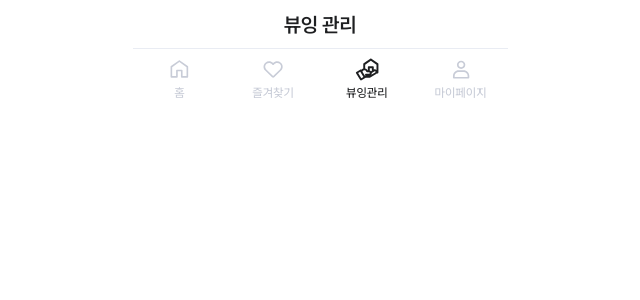
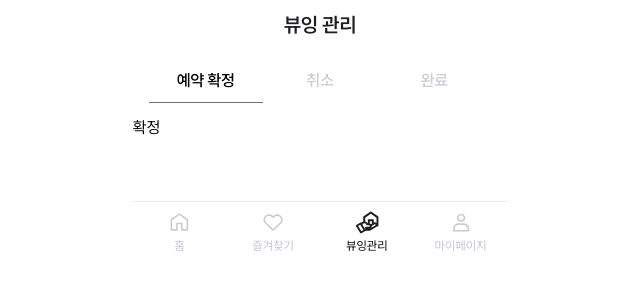
Before and after one commit to Hani-home/HaniHome_FE, a Next.js app: page /viewing in a window 1280 px wide. Shown: the top 300 px of the page, without its empty margins (320-960 px from the left). Built offline with nearby package versions, Linux system fonts and the light colour scheme.

Commit message:
feat: 선택 탭 컴포넌트 UI 구현

```diff
--- a/src/app/viewing/page.tsx
+++ b/src/app/viewing/page.tsx
@@ -1,10 +1,26 @@
+"use client";
+
+import { useState } from "react";
+
+import ContentWrapper from "@/components/layout/ContentWrapper";
 import TitleHeader from "@/components/layout/header/TitleHeader";
+import SelectTab from "@/components/viewings/SelectTab";
+import ViewingCanceledSection from "@/components/viewings/ViewingCanceledSection";
+import ViewingCompletedSection from "@/components/viewings/ViewingCompletedSection";
+import ViewingConfirmedSection from "@/components/viewings/ViewingConfirmedSection";
 
 const Viewing = () => {
+  const [activeTab, setActiveTab] = useState("confirmed");
+
   return (
-    <>
+    <ContentWrapper bottomOffset={62}>
       <TitleHeader title="뷰잉 관리" />
-    </>
+      <SelectTab activeTab={activeTab} onChange={setActiveTab} />
+
+      {activeTab === "confirmed" && <ViewingConfirmedSection />}
+      {activeTab === "canceled" && <ViewingCanceledSection />}
+      {activeTab === "completed" && <ViewingCompletedSection />}
+    </ContentWrapper>
   );
 };
 
--- /dev/null
+++ b/src/components/viewings/SelectTab.tsx
@@ -0,0 +1,32 @@
+interface SelectTabProps {
+  activeTab: string;
+  onChange: (tab: string) => void;
+}
+
+const tabs = [
+  { key: "confirmed", label: "예약 확정" },
+  { key: "canceled", label: "취소" },
+  { key: "completed", label: "완료" },
+] as const;
+
+const SelectTab = ({ activeTab, onChange }: SelectTabProps) => {
+  return (
+    <div className="flex px-4 py-3">
+      {tabs.map(tab => (
+        <button
+          key={tab.key}
+          onClick={() => onChange(tab.key)}
+          className={`text-body1-sb flex-1 cursor-pointer border-b p-2.5 text-center ${
+            activeTab === tab.key
+              ? "font-gray-900 border-gray-700"
+              : "border-white text-gray-400"
+          }`}
+        >
+          {tab.label}
+        </button>
+      ))}
+    </div>
+  );
+};
+
+export default SelectTab;
--- /dev/null
+++ b/src/components/viewings/ViewingCanceledSection.tsx
@@ -0,0 +1,4 @@
+const ViewingCanceledSection = () => {
+  return <>취소</>;
+};
+export default ViewingCanceledSection;
--- /dev/null
+++ b/src/components/viewings/ViewingCompletedSection.tsx
@@ -0,0 +1,4 @@
+const ViewingCompletedSection = () => {
+  return <>완료</>;
+};
+export default ViewingCompletedSection;
--- /dev/null
+++ b/src/components/viewings/ViewingConfirmedSection.tsx
@@ -0,0 +1,4 @@
+const ViewingConfirmedSection = () => {
+  return <>확정</>;
+};
+export default ViewingConfirmedSection;
```
